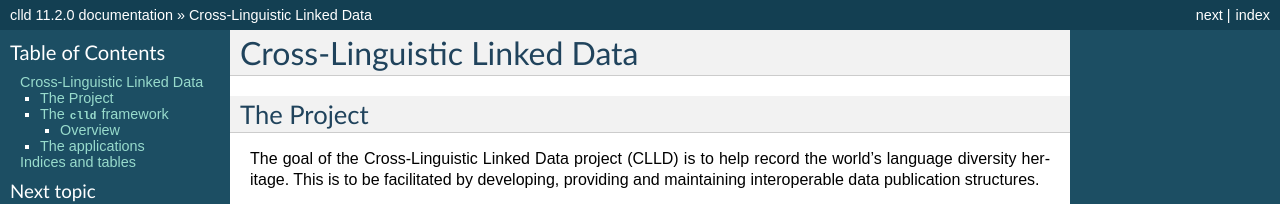
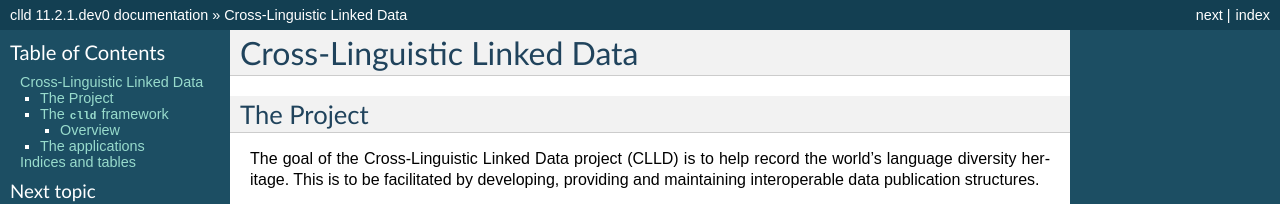
Before and after one commit to clld/clld, a Sphinx documentation site: the page built from docs/index.rst, in a window 1280 px wide and 900 px high. Shown: the top 204 px of the window. Built offline with Sphinx 7.4.7, drawn with Linux system fonts in a browser that asks for light colours; some of the changed text lies outside the part shown.

Commit message:
bump version for development

```diff
--- a/docs/conf.py
+++ b/docs/conf.py
@@ -55,10 +55,10 @@ copyright = 'Max Planck Society'
 # built documents.
 #
 # The full version, including alpha/beta/rc tags.
-release = '11.2.0'
+release = '11.2.1.dev0'
 
 # The short X.Y version.
-version = '11.2.0'
+version = '11.2.1.dev0'
 
 # The language for content autogenerated by Sphinx. Refer to documentation
 # for a list of supported languages.
--- a/setup.cfg
+++ b/setup.cfg
@@ -1,6 +1,6 @@
 [metadata]
 name = clld
-version = 11.2.0
+version = 11.2.1.dev0
 license = Apache 2.0
 license_files = LICENSE
 author = Robert Forkel
--- a/src/clld/__init__.py
+++ b/src/clld/__init__.py
@@ -3,7 +3,7 @@ import collections
 from clld.db.models import common
 from clld import interfaces
 
-__version__ = "11.2.0"
+__version__ = "11.2.1.dev0"
 
 
 class Resource(collections.namedtuple('Resource', 'name model interface with_index with_rdfdump')):
```
